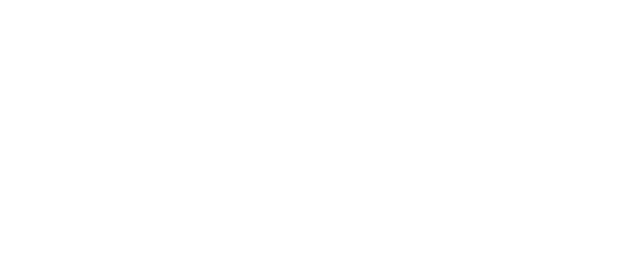
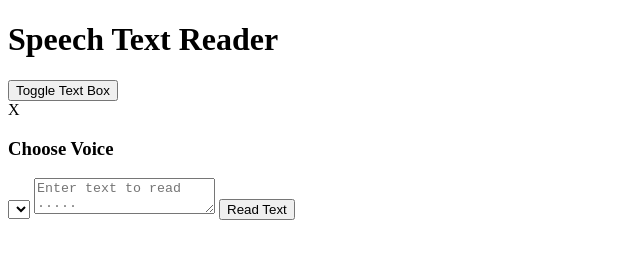
Before and after one commit to AichaLr/Text_Reader, a plain HTML site: page index.html in a window 1280 px wide. Shown: the whole page, without its empty margins (0-640 px from the left). Drawn offline with Linux system fonts and the light colour scheme.

Commit message:
another change

```diff
--- a/index.html
+++ b/index.html
@@ -8,5 +8,18 @@
     <link rel="stylesheet" href="style.css" />
     <script src="script.js"></script>
   </head>
-  <body></body>
+  <body>
+    <div class="conatiner">
+      <h1>Speech Text Reader</h1>
+      <button id="toggle" class="btn btn-tooglr">Toggle Text Box</button>
+      <div id="text-box" class="text-box">
+        <div id="close" class="close">X</div>
+        <h3>Choose Voice</h3>
+        <select name="" id="voices"></select>
+        <textarea id="text" placeholder="Enter text to read ....."></textarea>
+        <button class="btn" id="read">Read Text</button>
+      </div>
+      <main></main>
+    </div>
+  </body>
 </html>
```
